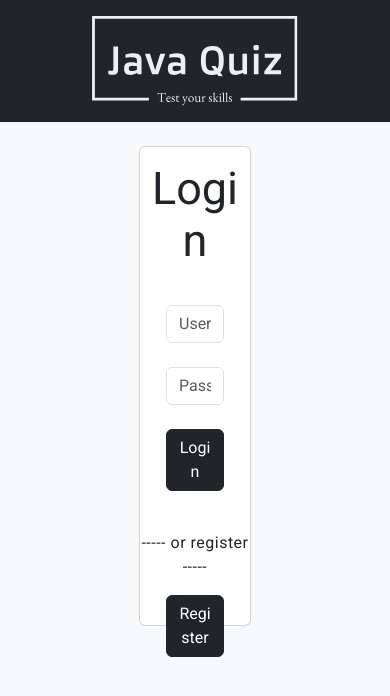
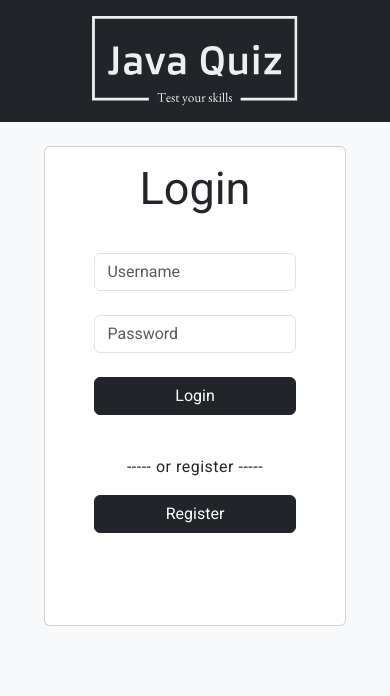
Before and after one commit to KaskMario/Quiz-Front-end, an Angular app: page /login in a window 390 px wide. Shown: the top 696 px of the page. Built offline with nearby package versions, Linux system fonts and the light colour scheme.

Commit message:
fix: scaling-for-mobile

```diff
--- a/src/app/components/create-quiz/create-quiz.component.html
+++ b/src/app/components/create-quiz/create-quiz.component.html
@@ -1,6 +1,6 @@
 
 <div class="d-flex justify-content-center" *ngIf="!quizCreated">
-  <form [formGroup]="quizForm" (ngSubmit)="onSubmit()" style="width: 50%;">
+  <form [formGroup]="quizForm" (ngSubmit)="onSubmit()" class="section-50">
     <h2 class="m-2">Quiz</h2>
     <div class="form-group m-2 p-2">
       <label class="form-label" for="category">Category:</label>
--- a/src/app/components/login/login.component.html
+++ b/src/app/components/login/login.component.html
@@ -1,5 +1,5 @@
 <div class="m-4 d-flex justify-content-center">
-  <div class="card" style="width: 35%; height: 30rem;">
+  <div class="card section-35" style="height: 30rem;">
     <h2 class="text-center mt-3" >Login</h2>
   <form (ngSubmit)="login()">
     <div class="d-flex justify-content-center m-2 p-2">
--- a/src/app/components/question/question.component.html
+++ b/src/app/components/question/question.component.html
@@ -1,5 +1,5 @@
 <div class="m-4 d-flex justify-content-center">
-  <form [formGroup]="addQuestionForm" (ngSubmit)="onSubmit()" style="width: 50%;">
+  <form [formGroup]="addQuestionForm" (ngSubmit)="onSubmit()" class="section-50">
     <h2 class="m-2">{{ userRole === 'ROLE_ADMIN' ? 'Questions' : 'Look up questions!' }}</h2>
 
     <div class="form-group m-2 p-2">
@@ -37,7 +37,7 @@
   </div>
 </div>
 <div class="m-4 d-flex justify-content-center">
-  <div *ngIf="isEditVisible" class="m-2 p-2" style="width: 50%;">
+  <div *ngIf="isEditVisible" class="m-2 p-2 section-50">
     <h3>{{ isAddPressed ? 'Add Question' : 'Edit Question' }}</h3>
     <form [formGroup]="editQuestionForm" (ngSubmit)="isAddPressed ? saveAddedQuestion() : saveEdit()">
       <div class="form-group">
@@ -82,7 +82,7 @@
   </div>
 </div>
 <div class="m-4 d-flex justify-content-center">
-  <div *ngIf="unapprovedQuestions.length > 0" style="width: 50%;">
+  <div *ngIf="unapprovedQuestions.length > 0" class="section-50">
     <h2>Unapproved Questions</h2>
     <ul>
       <li class="mt-2" *ngFor="let question of unapprovedQuestions">
--- a/src/app/components/quiz-replay/quiz-replay.component.html
+++ b/src/app/components/quiz-replay/quiz-replay.component.html
@@ -5,7 +5,7 @@
 
 
 <div class="m-4 d-flex justify-content-center">
-  <div *ngIf="!noSavedQuiz && isPlayerHidden" style="width: 50%;">
+  <div *ngIf="!noSavedQuiz && isPlayerHidden" class="section-50">
       <div class="container">
           <div class="row">
             <div class="col">Quiz submitted at:</div>
--- a/src/app/components/register/register.component.html
+++ b/src/app/components/register/register.component.html
@@ -1,5 +1,5 @@
 <div class="m-4 d-flex justify-content-center">
-  <div class="card" style="width: 50%; height: min-content;">
+  <div class="card section-50" style="height: min-content;">
     <h2 class="text-center mt-3">Register</h2>
     <form (ngSubmit)="register()">
       <div class="form-group m-2 p-2">
--- a/src/styles.css
+++ b/src/styles.css
@@ -7,3 +7,25 @@ body { margin: 0; font-family: Roboto, "Helvetica Neue", sans-serif; }
   width: 130px;
   height: auto;
 }
+
+.section-35 {
+  width: 35%;
+  min-width: 390px;
+}
+
+.section-50 {
+  width: 50%;
+  min-width: 390px;
+}
+
+@media (max-width: 768px) {
+  .section-35 {
+    width: 95%;
+    min-width: 275px;
+  }
+
+  .section-50 {
+    width: 95%;
+    min-width: 275px;
+  }
+}
```
